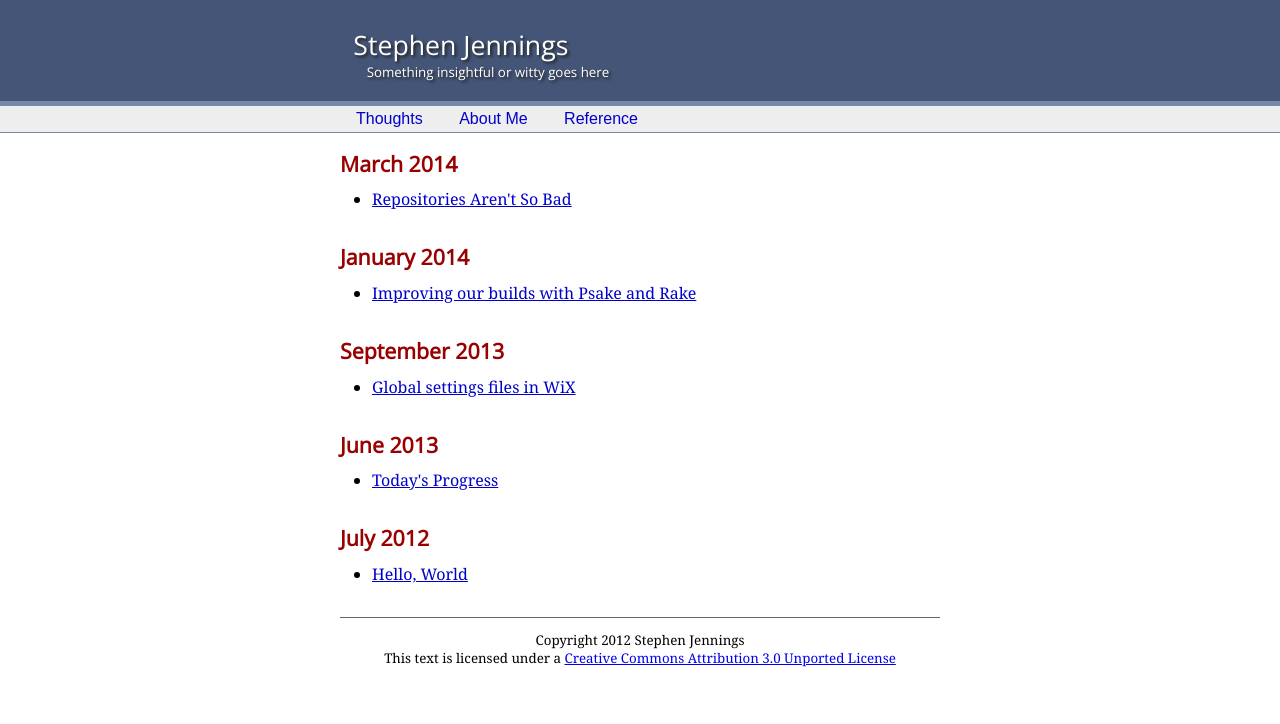
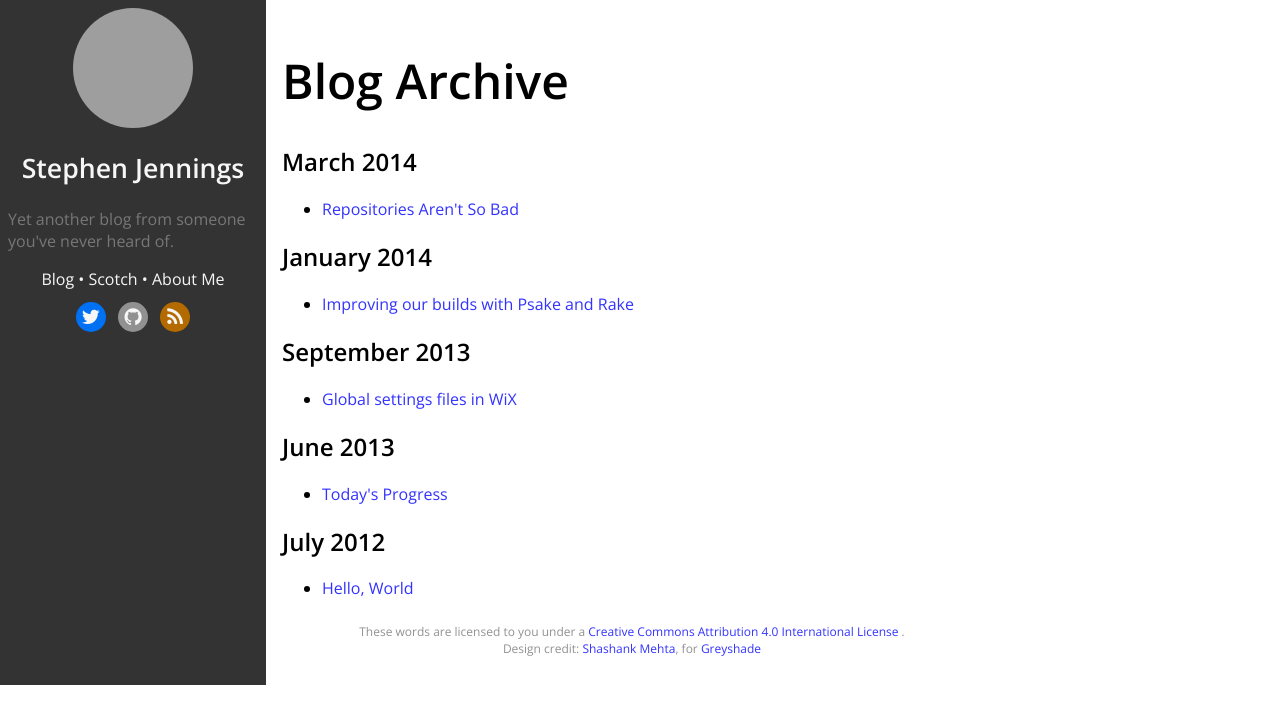
Before and after one commit to jennings/jennings.github.io, a Jekyll site: the page built from blog/index.html, in a window 1280 px wide. Shown: the top 724 px of the page. Built offline with Jekyll 4.4.1, drawn with Linux system fonts in a browser that asks for light colours; nearby versions of some CDN libraries; grey boxes are pictures that could not be loaded.

Commit message:
Replace with new layout

```diff
--- a/_config.yml
+++ b/_config.yml
@@ -1,3 +1,10 @@
+title: Stephen Jennings
+url: "http://jennings.io" # the base hostname & protocol for your site
+baseurl: "/" # the subpath of your site, e.g. /blog/
+description: >
+  Yet another blog from someone you've never heard of.
+twitter_username: sgjennings
+github_username:  jennings
+
 permalink: /blog/:year/:month/:title/
 timezone: America/Los_Angeles
-pygments: true
--- a/_layouts/article.html
+++ /dev/null
@@ -1,5 +0,0 @@
----
-layout: page
----
-
-{{ content }}
--- a/_layouts/default.html
+++ b/_layouts/default.html
@@ -1,48 +1,49 @@
 <!DOCTYPE html>
 <html>
     <head>
-        <meta http-equiv="Content-Type" content="text/html;charset=utf-8">
-        <title>{{ page.title }}</title>
-        <link rel="alternate" type="application/atom+xml" href="/blog/feed.xml" title="Blog (Atom)" />
-        <style type="text/css">
-            @import url('/styles/default.css');
-        </style>
-        <script src="/scripts/modernizr.custom.js"></script>
+        <meta charset="utf-8">
+        <title></title>
+        <meta name="viewport" content="width=device-width, initial-scale=1">
+        <link href='http://fonts.googleapis.com/css?family=Open+Sans:300,600' rel='stylesheet' type='text/css'>
+        <link rel="stylesheet" href="/css/main.css">
+        <link rel="stylesheet" href="//maxcdn.bootstrapcdn.com/font-awesome/4.3.0/css/font-awesome.min.css">
     </head>
     <body>
 
-        <div id="header">
-            <div id="header-title">
-                <a href="/" class="no-decorate">Stephen Jennings</a>
+        <nav id="sidebar">
+            <div id="gravatar"></div>
+            <h1><a href="/">{{ site.title }}</a></h1>
+            <div id="sidebar-description">
+                <p>
+                    {{ site.description }}
+                </p>
             </div>
-            <div id="header-subtitle">
-                Something insightful or witty goes here
+            <div id="sidebar-links">
+                <a href="/">Blog</a>
+                • <a href="/scotch/">Scotch</a>
+                • <a href="/about/">About Me</a>
+            </div>
+            <div id="social-icons">
+                <a class="social-icon fa fa-twitter twitter" href="https://twitter.com/{{site.twitter_username}}" title="@{{site.twitter_username}}"></a>
+                <a class="social-icon fa fa-github github" href="https://github.com/{{site.github_username}}" title="github.com/{{site.github_username}}"></a>
+                <a class="social-icon fa fa-rss rss" href="/feed.xml" title="Feed"></a>
+            </div>
+        </nav>
+
+        <div id="main">
+            <div id="main-content">
+                {{ content }}
+                <div id="footer">
+                    These words are licensed to you under a
+                    <a rel="license" href="http://creativecommons.org/licenses/by/4.0/">
+                        Creative Commons Attribution 4.0 International License
+                    </a>.
+                    <br>
+                    Design credit: <a href="http://shashankmehta.in/archive/2012/greyshade.html">Shashank Mehta</a>,
+                    for <a href="https://github.com/shashankmehta/greyshade">Greyshade</a>
+                </div>
             </div>
         </div>
 
-        <nav id="topnav">
-            <ul>
-                <li><a href="/blog/">Thoughts</a></li>
-                <li><a href="/about/">About Me</a></li>
-                <li><a href="/reference/">Reference</a></li>
-            </ul>
-        </nav>
-
-        <div id="content">
-
-            {{ content }}
-
-        </div>
-
-        <div style="clear: both;"></div>
-
-        <div id="footer">
-            <div>
-                Copyright 2012 Stephen Jennings
-            </div>
-            <div>
-                This text is licensed under a <a rel="license" href="http://creativecommons.org/licenses/by/3.0/">Creative Commons Attribution 3.0 Unported License</a>
-            </div>
-        </div>
     </body>
 </html>
--- /dev/null
+++ b/_sass/_colors.scss
@@ -0,0 +1,110 @@
+html, body {
+    font-family: 'Open Sans', sans-serif;
+    font-weight: 300;
+}
+
+h1, h2 {
+    font-family: 'Open Sans', sans-serif;
+    font-weight: 600;
+}
+
+h1 {
+    font-size: 36pt;
+}
+
+#sidebar {
+    background: $sidebar-background;
+    color: $sidebar-text-color;
+
+    h1 {
+        font-size: 20pt;
+        text-align: center;
+        a {
+            color: inherit;
+            text-decoration: none;
+        }
+    }
+
+    &-description{
+        color: darken($sidebar-text-color, 50%);
+    }
+
+    &-links {
+        a {
+            color: $sidebar-text-color;
+        }
+    }
+}
+
+a {
+    color: $accent-color;
+    text-decoration: none;
+    &:visited {
+        color: darken($accent-color, 10%);
+    }
+    &:hover, &:active {
+        text-decoration: underline;
+        color: $accent-color;
+    }
+}
+
+a.no-decorate {
+    color: inherit;
+    text-decoration: none;
+    &:hover {
+        color: $accent-color;
+    }
+}
+
+a.social-icon {
+    font-size: 20px;
+    border-radius: 50%;
+    line-height: 30px;
+    width: 30px;
+    color: $sidebar-text-color;
+    @include transition(all 0.5s ease);
+    &:hover {
+        text-decoration: none;
+    }
+}
+
+a.social-icon.twitter {
+    background-color: darken($twitter-color, 15%);
+    color: $sidebar-text-color;
+    &:hover {
+        background-color: $twitter-color;
+        color: $sidebar-text-color;
+    }
+}
+
+a.social-icon.github {
+    background-color: darken($github-color, 30%);
+    &:hover {
+        background-color: $github-color;
+        color: darken($sidebar-text-color, 70%);
+    }
+}
+
+a.social-icon.rss {
+    background-color: darken($rss-color, 15%);
+    &:hover {
+        background-color: $rss-color;
+        color: $sidebar-text-color;
+    }
+}
+
+pre {
+    padding: 0.5em;
+    background-color: darken($background-color, 6%);
+    border: solid 1px darken($background-color, 10%);
+    overflow: auto;
+}
+
+.post-meta {
+    color: lighten($text-color, 50%);
+}
+
+#footer {
+    font-size: 75%;
+    color: lighten($text-color, 50%);
+}
--- /dev/null
+++ b/_sass/_layout.scss
@@ -0,0 +1,92 @@
+html, body {
+    margin: 0;
+    padding: 0;
+}
+body {
+    display: flex;
+}
+
+@media (min-width: $on-device + 1px) {
+    body {
+        flex-direction: row;
+    }
+    #sidebar {
+        @include flex(1 0);
+        min-width: $sidebar-width;
+    }
+    #main {
+        @include flex(4 1);
+    }
+}
+
+@media (max-width: $on-device) {
+    body {
+        flex-direction: column;
+    }
+    #sidebar {
+        @include flex(50%);
+        text-align: center;
+    }
+    #main {
+    }
+}
+
+#sidebar {
+    padding: 0.5em;
+
+    &-links {
+        text-align: center;
+    }
+}
+
+#gravatar {
+    width: 120px;
+    height: 120px;
+    margin: 0 auto;
+    border-radius: 50%;
+    background-image: url('http://www.gravatar.com/avatar/9f17df847cd69055fdbe0e3cc98423b8?s=120');
+}
+
+#social-icons {
+    margin: 0.75em auto;
+    text-align: center;
+
+    .social-icon {
+        display: inline-block;
+        margin: 0 4px;
+        text-align: center;
+    }
+}
+
+#main {
+    padding: 1em;
+    &-content {
+        width: 100%;
+        max-width: 700px;
+    }
+}
+
+#footer {
+    margin: 2em auto 1em;
+    text-align: center;
+}
+
+footer {
+    @include flexbox();
+    width: 100%;
+}
+
+#post-previous {
+    @include flex(1 0);
+    text-align: left;
+}
+
+#post-next {
+    @include flex(1 0);
+    text-align: right;
+}
+
+pre {
+    margin-left: 1em;
+    margin-right: 1em;
+}
--- a/blog/index.html
+++ b/blog/index.html
@@ -1,15 +1,20 @@
 ---
 layout: default
-title: Thoughts
+title: Blog
 ---
+<h1>Blog Archive</h1>
+
     {% for post in site.posts %}
 
         {% capture month %}{{ post.date | date: '%m%Y' }}{% endcapture %}
         {% capture nmonth %}{{ post.next.date | date: '%m%Y' }}{% endcapture %}
 
         {% if month != nmonth %}
-            {% unless forloop.first %}</ul>{% endunless %}
-            <h1>{{ post.date | date: '%B %Y' }}</h1><ul>
+            {% unless forloop.first %}
+                </ul>
+            {% endunless %}
+            <h2>{{ post.date | date: '%B %Y' }}</h2>
+            <ul>
         {% endif %}
 
         <li><a href="{{ post.url }}">{{ post.title }}</a></li>
--- /dev/null
+++ b/css/main.scss
@@ -0,0 +1,60 @@
+---
+---
+
+@charset "utf-8";
+
+$base-font-family:  'Open Sans', Helvetica, Arial, sans-serif;
+$base-font-size:    16px;
+$small-font-size:   $base-font-size * 0.875;
+$base-line-height:  1.5;
+
+$text-color:        #111;
+$background-color:  #fff;
+
+$accent-color:          #33f;
+
+$sidebar-width:         250px;
+$sidebar-text-color:    #f6f6f6;
+$sidebar-background:    #333333;
+$twitter-color:         #4099ff;
+$github-color:          #ddd;
+$rss-color:             #f90;
+
+$on-device:         500px;
+
+
+@mixin media-query($device) {
+    @media screen and (max-width: $device) {
+        @content;
+    }
+}
+
+@mixin flexbox() {
+  display: -webkit-box;
+  display: -moz-box;
+  display: -ms-flexbox;
+  display: -webkit-flex;
+  display: flex;
+}
+
+@mixin flex($values) {
+  -webkit-box-flex: $values;
+  -moz-box-flex:  $values;
+  -webkit-flex:  $values;
+  -ms-flex:  $values;
+  flex:  $values;
+}
+
+@mixin transition($values...) {
+    -webkit-transition: $values;
+    -moz-transition: $values;
+    -o-transition: $values;
+    transition: $values;
+}
+
+
+// Import partials from `sass_dir` (defaults to `_sass`)
+@import
+        "layout",
+        "colors"
+;
--- a/styles/default.css
+++ /dev/null
@@ -1,181 +0,0 @@
-@import url('http://fonts.googleapis.com/css?family=Open+Sans');
-
-* { margin: 0; padding: 0; }
-
-body {
-    background-color: white;
-    color: black;
-    font-size: 12pt;
-    font-family: sans-serif;
-}
-
-#header {
-    margin-top: 0em;
-    margin-left: 0em;
-    margin-right: 0em;
-    padding-top: 1em;
-    padding-bottom: 0.75em;
-    color: #fff;
-    background-color: #457;
-    border-bottom: solid 5px #78a;
-    font-size: 20pt;
-    font-family: 'Open Sans', 'Helvetica', sans-serif;
-    text-shadow: 2px 2px 3px #222;
-}
-
-#header #header-title {
-    max-width: 600px;
-    margin: 0 auto;
-    padding-left: 1em;
-}
-
-#header #header-title a:active,
-#header #header-title a:hover {
-    color: #ddd !important;
-}
-
-#header #header-subtitle {
-    max-width: 600px;
-    margin: 0 auto;
-    padding-left: 4em;
-    font-size: 10pt;
-}
-
-#footer {
-    max-width: 600px;
-    margin: 1em auto;
-    padding-top: 1em;
-    border-top: solid 1px #666;
-    font-family: 'Georgia', serif;
-    font-size: smaller;
-    text-align: center;
-}
-
-#content {
-    max-width: 600px;
-    margin: 1em auto 2em;
-    padding: 0 2em;
-    font-family: 'Georgia', serif;
-    font-size: 12pt;
-}
-
-#content > :first-child,
-#content > * > :first-child {
-    margin-top: 0;
-}
-
-#topnav {
-    margin-bottom: 1em;
-    border-bottom: solid 1px #78a;
-    background-color: #eee;
-}
-
-#topnav ul {
-    max-width: 600px;
-    margin: 0 auto;
-    list-style: none;
-    padding: 0 1em;
-    overflow: hidden;
-}
-
-#topnav ul li {
-    display: inline-block;
-}
-
-#topnav ul li.active {
-}
-
-#topnav ul li a {
-    display: block;
-    margin: 0;
-    padding: 0.3em 1em 0.2em;
-    text-decoration: none;
-}
-
-#topnav ul li:hover {
-    background-color: #fff;
-}
-
-#topnav a:link,
-#topnav a:visited {
-    color: #00c;
-}
-
-#content h1,
-#content h2,
-#content h3 {
-    font-family: 'Open Sans';
-    color: #900;
-}
-
-#content h1 {
-    font-size: 16pt;
-    margin: 1.5em 0 0.5em;
-}
-
-#content h2 {
-    font-size: 13pt;
-    margin: 1em 0 0.5em;
-}
-
-#content h3 {
-    font-size: 12pt;
-    font-weight: normal;
-    margin: 0.8em 0 0.3em;
-}
-
-#content p {
-    margin-bottom: 1em;
-    line-height: 1.4em;
-}
-
-#content ul,
-#content ol {
-    margin-bottom: 1em;
-}
-
-#content li {
-    margin-left: 2em;
-}
-
-#content blockquote {
-    margin: 1em;
-    padding: 0.3em;
-    background-color: #eee;
-    box-shadow: 1px 1px 3px #aaa;
-}
-
-#content pre {
-    margin: 1em;
-    padding: 0.3em;
-    font-size: 75%;
-    background-color: #eee;
-    box-shadow: 1px 1px 3px #aaa;
-    overflow-x: auto;
-}
-
-#content article .article-footer {
-    font-size: 10pt;
-    text-align: right;
-}
-
-#content a:link {
-    color: #00c;
-}
-
-#content a:visited {
-    color: #009;
-}
-
-#content a img {
-    border: 0;
-}
-
-a.no-decorate {
-    color: inherit !important;
-    text-decoration: none !important;
-}
-
-.box-shadow {
-    box-shadow: 1px 1px 3px #aaa;
-}
```
Also changed, not shown: _layouts/page.html (+9 -2 lines), _layouts/post.html (+32 -6 lines), scripts/modernizr.custom.js (deleted), 1 other file.
